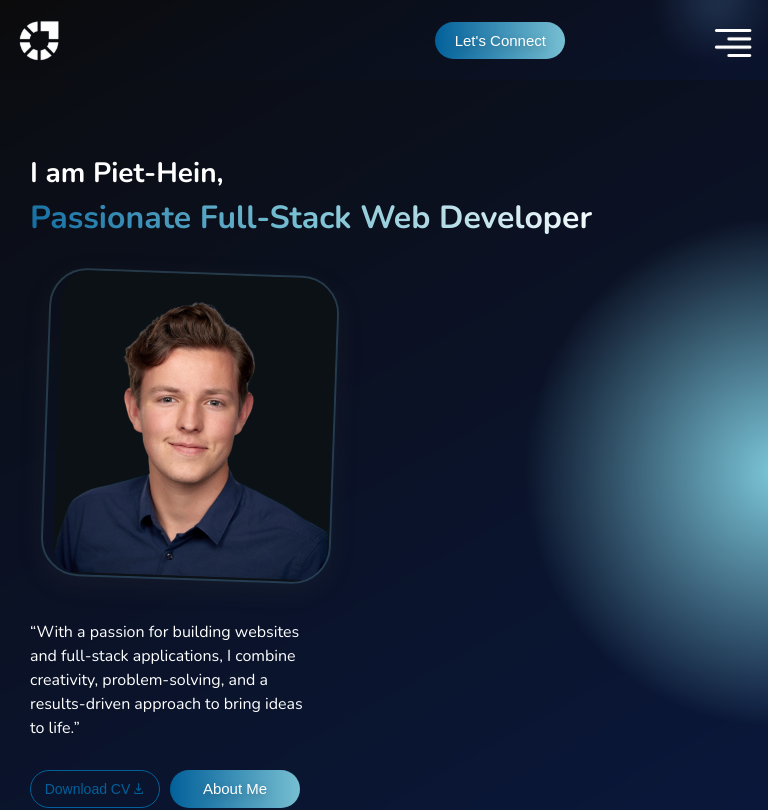
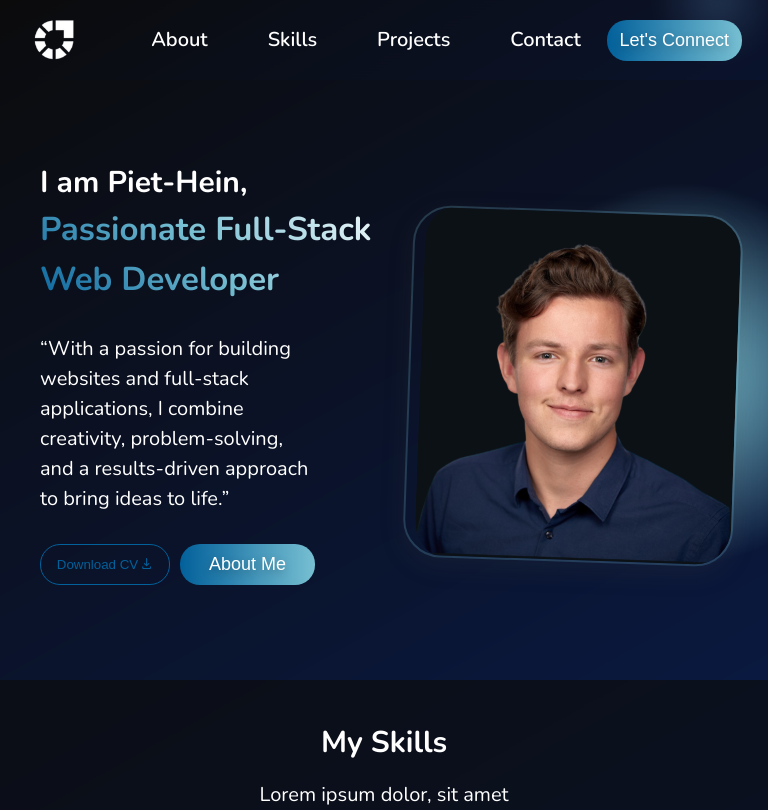
Before and after one commit to phsworks/portfolio-react, a React (Vite) app: page /#/ in a window 768 px wide. Shown: the top 810 px of the page. Built offline with nearby package versions, Linux system fonts and the light colour scheme.

Commit message:
hero tablet version

```diff
--- a/src/Components/Hero.css
+++ b/src/Components/Hero.css
@@ -38,7 +38,6 @@
 
   p {
     width: 280px;
-    font-size: 16px;
     padding-top: 20px;
     padding-bottom: 30px;
   }
@@ -47,6 +46,32 @@
   display: flex;
   gap: 10px;
 }
+}
+
+.image-tablet {
+  display: none;
+}
 
 
+@media (min-width: 650px) and (max-width: 1023px) {
+  .hero {
+    flex-direction: row;
+    height: 600px;
+    padding-top: 80px;
+    padding-left: 40px;
+
+    h1 {
+      padding-bottom: 10px;
+    }
+  }
+
+
+  .image-tablet {
+    display: block;
+    margin-top: 50px;
+    margin-right: 30px;
+  }
+  .image-mobile {
+    display: none;
+  }
 }
--- a/src/Components/Hero.jsx
+++ b/src/Components/Hero.jsx
@@ -1,28 +1,33 @@
 import React from "react";
 import "./Hero.css";
-import Piet from '../assets/Piet-Hein.png'
+import Piet from "../assets/Piet-Hein.png";
 import { NavLink } from "react-router-dom";
 
-
 function Hero() {
-
   const cvDownload = () => {
-    window.location.href = "https://drive.google.com/file/d/1GgkVkFqLvX6lxUdtQuH_Pb7yZYIFtlQj/view?usp=drive_link";
-  }
-
+    window.location.href =
+      "https://drive.google.com/file/d/1GgkVkFqLvX6lxUdtQuH_Pb7yZYIFtlQj/view?usp=drive_link";
+  };
 
   return (
     <div className="hero-container">
       <div className="hero">
+        <div className="personal-info">
           <h2> I am Piet-Hein,</h2>
           <h1>
             Passionate Full-Stack <span>Web Developer</span>{" "}
           </h1>
-        <img width={290} src={Piet} alt="piet-hein" />
+
+          <img
+            className="image-mobile"
+            width={290}
+            src={Piet}
+            alt="piet-hein"
+          />
           <p>
             “With a passion for building websites and full-stack applications, I
-          combine creativity, problem-solving, and a results-driven approach to
-          bring ideas to life.”
+            combine creativity, problem-solving, and a results-driven approach
+            to bring ideas to life.”
           </p>
           <div className="info-buttons">
             <button onClick={cvDownload} className="secondary-button">
@@ -46,6 +51,15 @@ function Hero() {
             </button>
           </div>
         </div>
+        <div className="personal-picture">
+          <img
+            className="image-tablet"
+            width={330}
+            src={Piet}
+            alt="piet-hein"
+          />
+        </div>
+      </div>
     </div>
   );
 }
--- a/src/Components/Navbar.css
+++ b/src/Components/Navbar.css
@@ -10,7 +10,6 @@
   background-repeat: no-repeat;
   width: 100vw;
   height: 80px;
-
 }
 
 .logo {
@@ -51,17 +50,26 @@
   }
 }
 
-
-.social-links {
+.navbar {
   display: none;
-  gap: 20px;
-  list-style: none;
-  margin-right: 40px;
 }
 
-.social-links img:hover {
-  transform: scale(1.05);
-}
+.navbar-links {
+    display: flex;
+    justify-content: center;
+    align-items: center;
+    gap: 60px;
+    padding-left: 60px;
+
+    li {
+      list-style: none;
+    }
+
+    a {
+      font-size: 20px;
+      font-weight: 600;
+    }
+  }
 
 .menu-icon {
   padding-right: 20px;
@@ -78,7 +86,6 @@
     margin-right: 10px;
     width: 50px;
   }
-
 }
 
 .hamburger {
@@ -101,7 +108,6 @@
   position: absolute;
   top: 0;
   right: 0;
-
 }
 
 .x-mark.open {
@@ -142,3 +148,34 @@
     opacity: 0;
   }
 }
+
+@media (min-width: 650px) and (max-width: 1023px) {
+  .navbar {
+    display: block;
+  }
+
+  .connect-button {
+    padding-left: 20px;
+  }
+
+  .logo {
+    padding-left: 25px;
+  }
+
+
+  .hamburger {
+    display: none;
+  }
+}
+
+@media (min-width: 1024px) {
+  .navbar {
+    display: flex;
+  }
+
+
+
+  .hamburger {
+    display: none;
+  }
+}
--- a/src/Components/Navbar.jsx
+++ b/src/Components/Navbar.jsx
@@ -19,24 +19,28 @@ function Navbar() {
 
 
   return (
-    <div className="navbar">
+    <div className="navbar-section">
       <div className="navbar-container">
         <div className="logo">
           <NavLink to="/">
             <img width={55} src={logo} alt="logo" />
           </NavLink>
         </div>
-        <div className="socials">
-          <ul className="social-links">
+        <div className="navbar">
+          <ul className="navbar-links">
             <li>
-              <a href="">
-                <img width={25} src={linkedin} alt="linkedin" />
-              </a>
+              <NavLink to="/aboutme">About</NavLink>
             </li>
             <li>
-              <a href="">
-                <img width={25} src={behance} alt="behance" />
-              </a>
+              <Link to="/#skills-section">Skills</Link>
+            </li>
+            <li>
+              <Link to="/#projects-section">Projects</Link>
+            </li>
+            <li>
+              <Link to="/#contact-section">
+                Contact
+              </Link>
             </li>
           </ul>
         </div>
@@ -45,6 +49,7 @@ function Navbar() {
             <Link to="/#contact-section">Let's Connect</Link>
           </button>
         </div>
+        {/* Mobile and tablet menu */}
         <div className={`menu-icon ${isOpen ? "open-menu" : "close-menu"}`}>
           <button onClick={toggleMenu}>
             <img
@@ -71,10 +76,7 @@ function Navbar() {
               </NavLink>
             </li>
             <li>
-              <Link
-                onClick={toggleMenu}
-                to="/#skills-section"
-              >
+              <Link onClick={toggleMenu} to="/#skills-section">
                 Skills
               </Link>
             </li>
--- a/src/index.css
+++ b/src/index.css
@@ -11,7 +11,7 @@ body {
   font-weight: 200;
   font-style: normal;
   line-height: 1.5;
-  background-color: #0C0D10;
+  background-color: #0c0d10;
 
   color: white;
 
@@ -31,10 +31,15 @@ h2 {
   font-size: 28px;
 }
 
+h3 {
+  font-size: 20px;
+}
+
 a {
   text-decoration: none;
-  width: 30px;
+  width: 40px;
   color: white;
+  font-size: 18px;
 }
 
 p {
@@ -44,11 +49,10 @@ p {
 .primary-button {
   background-image: linear-gradient(to right, #02609a, #77bfd2);
   border-radius: 20px;
-  width: 130px;
+  width: 135px;
   border-style: none;
   color: #ffffff;
   cursor: pointer;
-  font-size: 15px;
   font-weight: 500;
   height: auto;
   padding: 10px;
@@ -76,7 +80,6 @@ p {
   width: 130px;
   text-align: center;
   height: auto;
-  font-size: 14px;
   text-align: center;
 }
 
@@ -102,7 +105,6 @@ p {
   height: 43px;
 
   padding: 10px;
-  font-size: 14px;
 
   background-color: rgba(0, 0, 0, 0.4);
   box-shadow: inset 0 1px 0 0 rgba(255, 255, 255, 0.04),
@@ -115,7 +117,7 @@ p {
 
 .github-button:hover {
   box-shadow: inset 0 1px 0 0 rgba(255, 255, 255, 0.08),
-  inset 0 0 0 1px rgba(252, 232, 3, 0.08);
+    inset 0 0 0 1px rgba(252, 232, 3, 0.08);
   background-color: rgba(0, 0, 0, 0.5);
 
   a {
@@ -125,3 +127,29 @@ p {
     color: #0978bd;
   }
 }
+
+@media (min-width: 650px) and (max-width: 1023px) {
+
+  p {
+    font-size: 20px;
+  }
+
+
+  h1 {
+    font-size: 33px;
+  }
+
+  h2 {
+    font-size: 30px;
+  }
+
+  h3 {
+    font-size: 22px;
+  }
+}
+
+@media (min-width: 1024px) {
+  p {
+    font-size: 20px;
+  }
+}
--- a/src/pages/AboutPage.css
+++ b/src/pages/AboutPage.css
@@ -1,5 +1,5 @@
 .about-intro, .my-story {
-  height: 700px;
+  height: 750px;
   padding-left: 30px;
   background-image: url(../assets/Background.png);
   background-size: cover;
@@ -24,13 +24,21 @@
       border: 2px solid #77bed2;
     }
 
+    p {
+      width: 300px;
+    }
+
 }
 
 .my-story {
-  height: 1300px;
-
+  height: 1500px;
   display: flex;
   justify-content: center;
   flex-direction: column;
   gap: 20px;
+
+
+  article {
+    width: 300px;
+  }
 }
--- a/src/pages/AboutPage.jsx
+++ b/src/pages/AboutPage.jsx
@@ -2,6 +2,10 @@ import "./AboutPage.css";
 import diploma from "../assets/diploma.png";
 
 function AboutPage() {
+
+
+
+
   return (
     <div className="about-container">
       <div className="about-intro">
```
Lines whose indentation alone changed are shown as unchanged.
